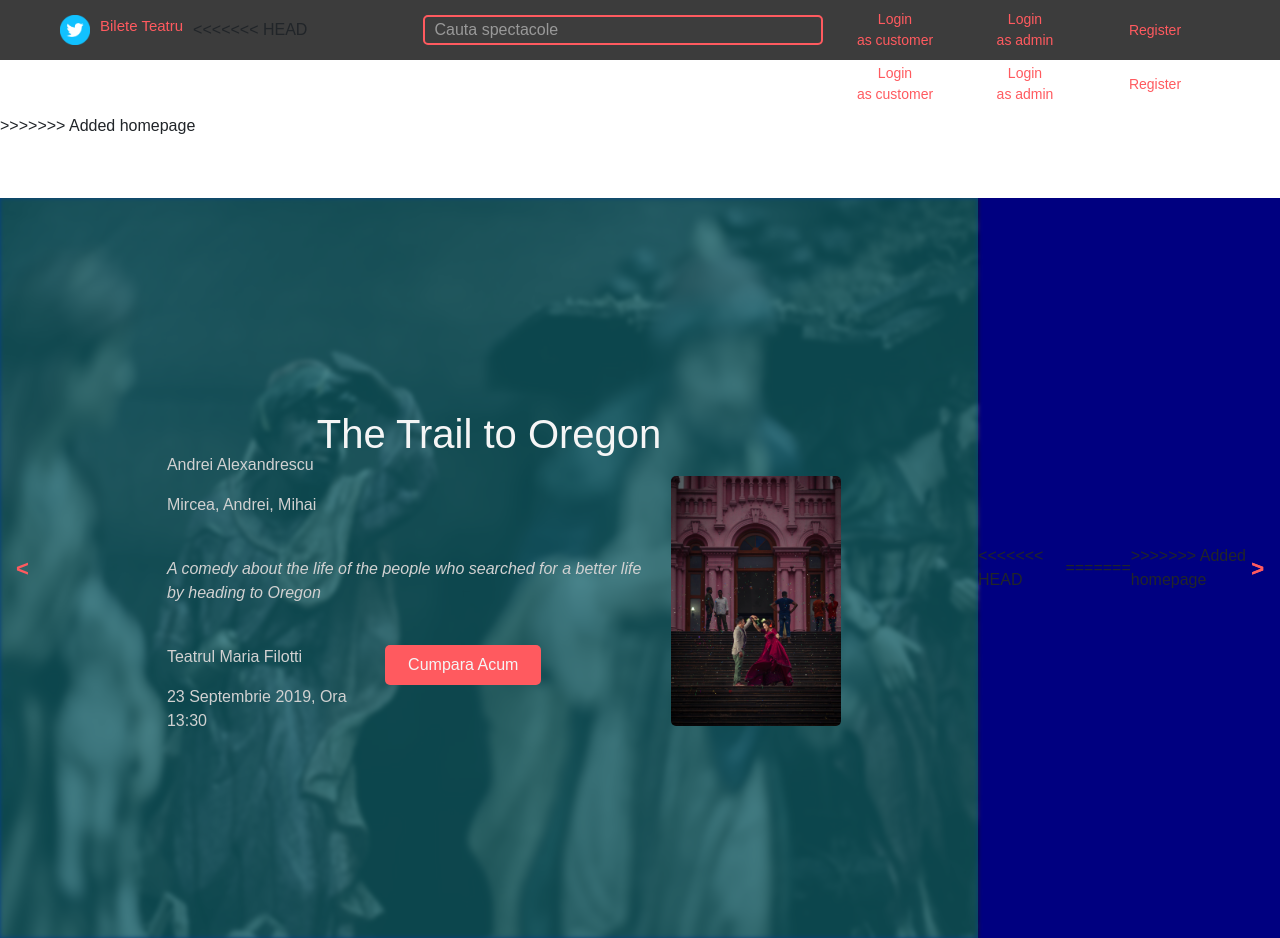
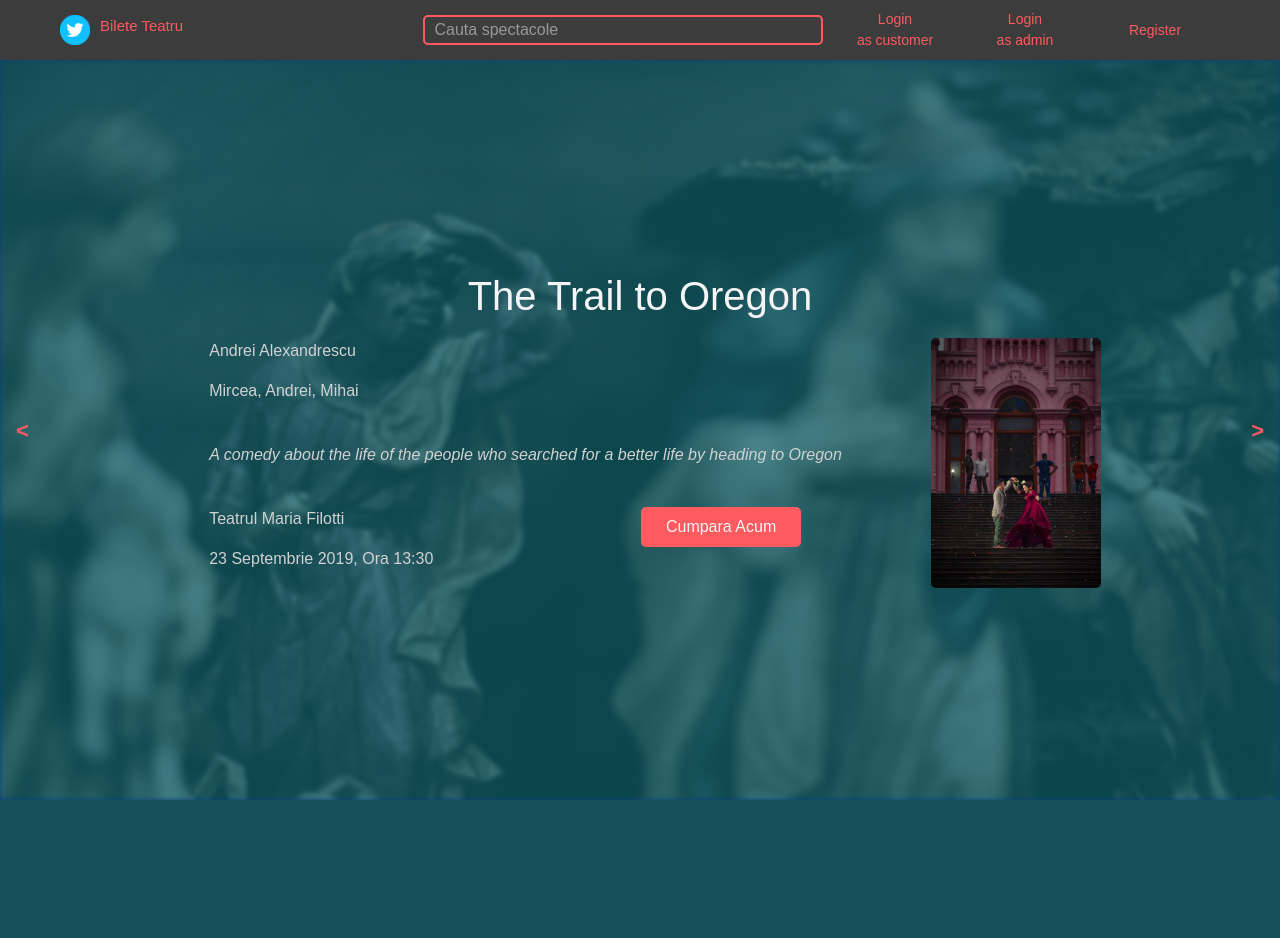
Before and after one commit to alexeugen/MDS, a Django app: page / in a window 1280 px wide. After the commit the page ends 800 px from the top, so only its background shows below. Run offline with Django 3.2, Linux system fonts and the light colour scheme; some libraries are stand-ins or nearby versions.

Commit message:
untracked files

```diff
--- a/tickets_app/templates/tickets_app/base.html
+++ b/tickets_app/templates/tickets_app/base.html
@@ -30,26 +30,6 @@
         <div id="nav-logo-area">
             <img src="{% static 'tickets_app/imgs/twitter.png' %}">
             <h1>Bilete Teatru</h1>
-<<<<<<< HEAD
-        </div>
-        <div id="nav-search-area">
-            <input type="text" placeholder="Cauta spectacole">
-        </div>
-        <div id="nav-login-area">
-            <a href="{% url 'tickets-login' %}" class="login-button">
-                Login  <br> as  customer
-            </a>
-            <a href="{% url 'tickets-login' %}" class="login-button">
-                Login  <br>as  admin
-            </a>
-            <a href="{% url 'tickets-register' %}" class="login-button">
-                Register
-            </a>
-        </div>
-        <div>
-        </div>
-    </nav>
-=======
         </div>
         <div id="nav-search-area">
             <input type="text" placeholder="Cauta spectacole">
@@ -68,7 +48,6 @@
         <div>
         </div>
     </nav>
->>>>>>> Added homepage
 </header>
 
 <main role="main">
--- a/tickets_app/templates/tickets_app/home.html
+++ b/tickets_app/templates/tickets_app/home.html
@@ -34,11 +34,7 @@
         </div>
     </div>
     {% endfor %}
-<<<<<<< HEAD
     <div id="nextSlide">&gt;</div>
-=======
-    <div id="nextSlide">&gt;</div>
->>>>>>> Added homepage
 </div>
 <!-- END OF SLIDESHOW -->
 <script src="{% static 'tickets_app/scripts/slideshow.js' %}"></script>
```
